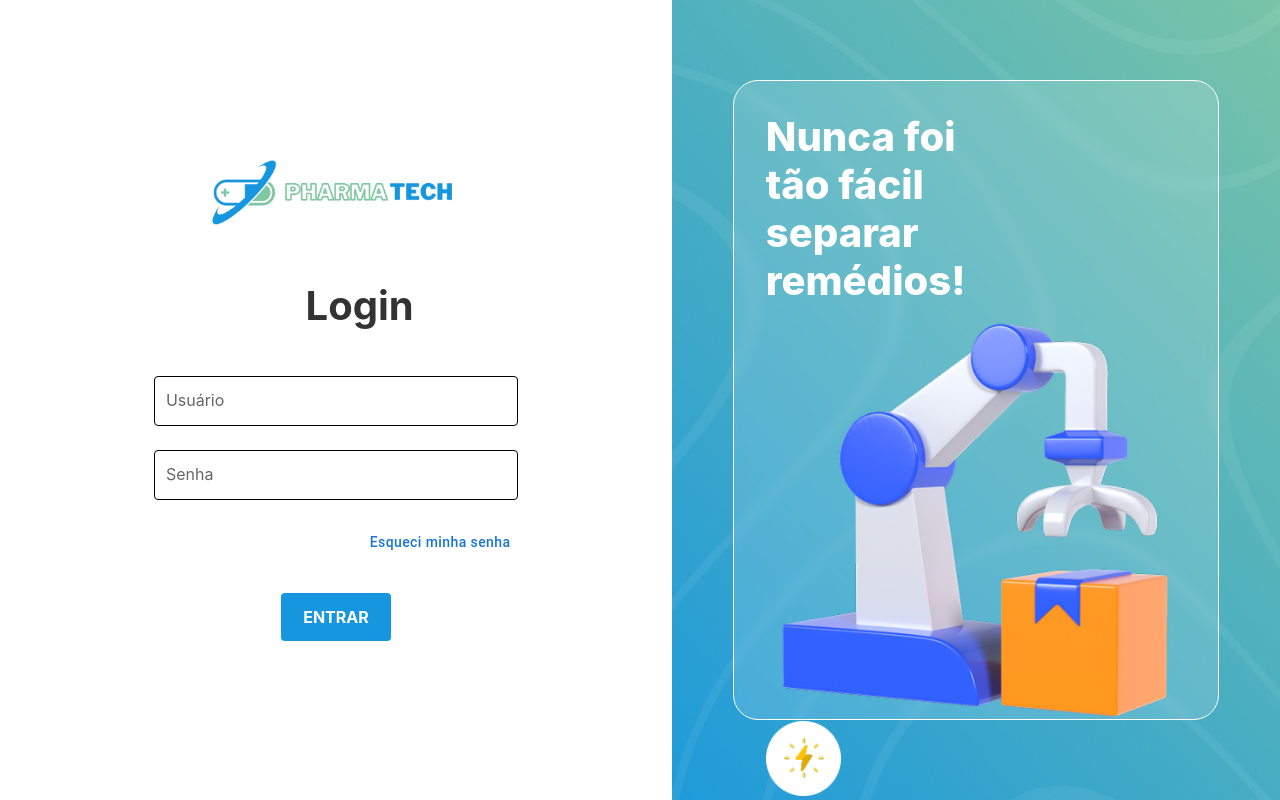
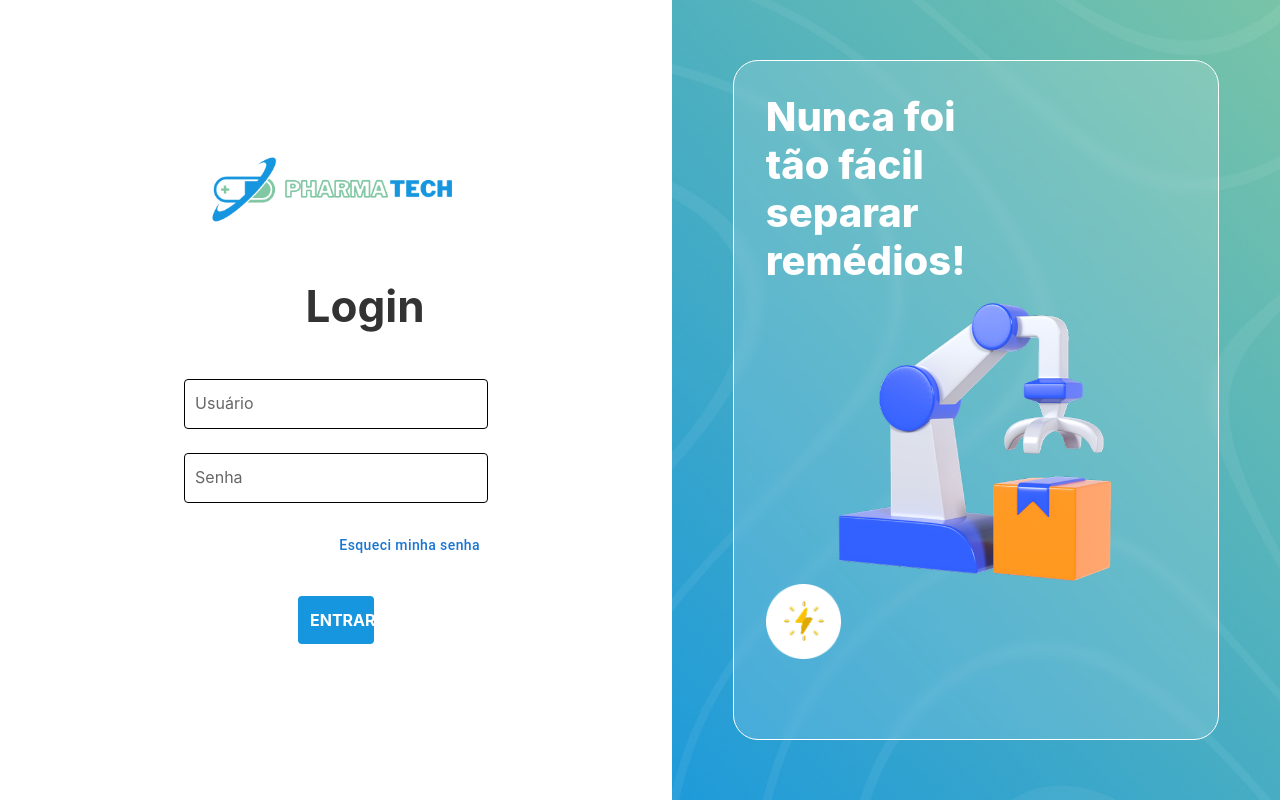
Before and after one commit to Inteli-College/2025-1A-T12-EC05-G02, a Next.js app in the folder src/frontend/pharmabot/: page /login in a window 1280 px wide. Built offline with nearby package versions, Linux system fonts and the light colour scheme.

Commit message:
feat: adiciona responsividade

```diff
--- a/src/frontend/pharmabot/src/app/(auth)/login.module.css
+++ b/src/frontend/pharmabot/src/app/(auth)/login.module.css
@@ -53,13 +53,14 @@
   top: 50%;
   left: 50%;
   transform: translate(-50%, -50%);
-  width: 300px; /* Aumentando a largura para um modal mais espaçoso */
+  width: 300px;
   background-color: #fff;
-  border-radius: 12px; /* Bordas arredondadas para um visual mais moderno */
-  box-shadow: 0px 4px 15px rgba(0, 0, 0, 0.1); /* Sombra suave e moderna */
-  padding: 20px; /* Aumentando o padding para mais espaço interno */
-  z-index: 9999; /* Garantir que o modal fique acima de outros elementos */
+  border-radius: 12px;
+  box-shadow: 0px 4px 15px rgba(0, 0, 0, 0.1);
+  padding: 20px;
+  z-index: 9999;
 }
+
 .title {
   font-size: 2.5rem;
   font-weight: 650;
@@ -117,7 +118,6 @@
   font-weight: 500;
 }
 
-/* Para esconder o placeholder visualmente */
 .inputGroup input::placeholder {
   color: transparent;
 }
@@ -158,11 +158,13 @@
 .loginButton:hover {
   background-color: #1382c2;
 }
+
 .buttonContainer {
   display: flex;
   justify-content: center;
   width: 100%;
 }
+
 .imageSection {
   flex: 1;
   position: relative;
@@ -194,6 +196,7 @@
   font-weight: 800;
   line-height: 1.2;
   margin-bottom: 1rem;
+  flex-shrink: 0; /* Prevent text from shrinking */
 }
 
 .robotImageContainer {
@@ -201,9 +204,72 @@
   justify-content: center;
   align-items: center;
   flex-grow: 1;
+  position: relative;
+  min-height: 0;
 }
 
-/* Responsividade */
+.robotImageContainer img {
+  max-width: 100%;
+  max-height: 100%;
+  object-fit: contain; /* Maintain aspect ratio */
+  position: absolute; /* Position the image */
+  bottom: 0;
+}
+
+/* Desktop Responsiveness */
+@media screen and (min-width: 1200px) {
+  .form {
+    width: 50%;
+    max-width: 500px;
+  }
+
+  .title {
+    font-size: 2.75rem;
+  }
+
+  .loginButton {
+    width: 25%;
+  }
+
+  .messageBox {
+    height: 85%;
+  }
+}
+
+@media screen and (min-width: 1600px) {
+  .formSection {
+    padding: 3rem;
+  }
+
+  .form {
+    width: 45%;
+    max-width: 600px;
+  }
+
+  .title {
+    font-size: 3rem;
+    margin-bottom: 3rem;
+  }
+
+  .inputGroup {
+    margin-bottom: 2rem;
+  }
+
+  .inputGroup input {
+    padding: 0.9rem;
+    font-size: 1.1rem;
+  }
+
+  .loginButton {
+    padding: 0.9rem;
+    font-size: 1.1rem;
+  }
+
+  .messageBox {
+    height: 90%;
+  }
+}
+
 @media (max-width: 768px) {
   .loginContainer {
     flex-direction: column;
```
